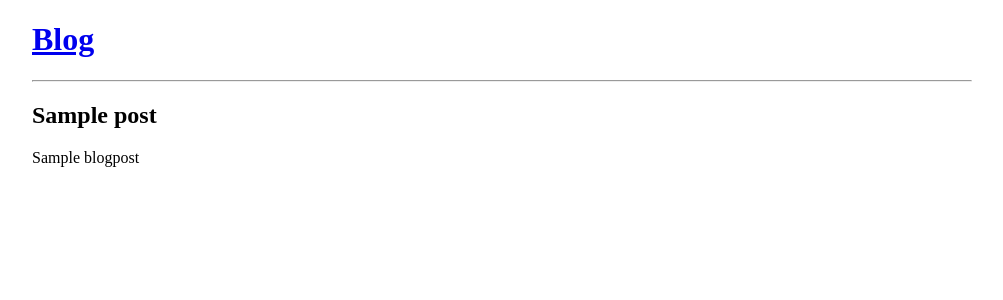
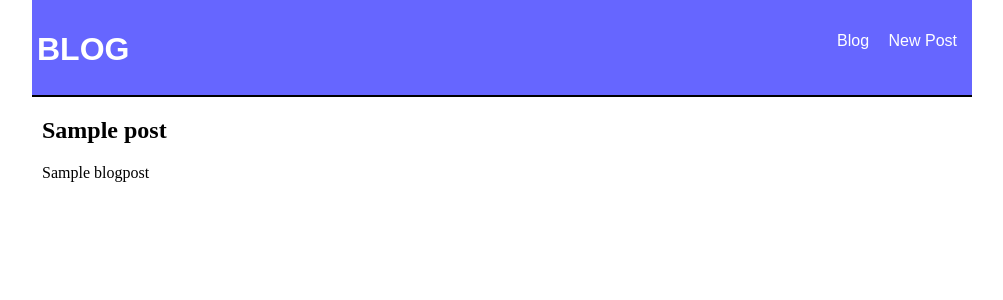
Before and after one commit to dsalb1/blog, a Python web app: template templates/post.html in a window 1280 px wide. Shown: the top 300 px of the page, without its empty margins (138-1141 px from the left). Run offline with Jinja, Linux system fonts and the light colour scheme; the template is opened without the code that fills it: most values are stand-ins (such as "Sample title", 1, 10 or a date in 2020).

Commit message:
adding functionality, page traversal and styling

```diff
--- a/templates/base.html
+++ b/templates/base.html
@@ -6,25 +6,91 @@
 	</title>
 	<style type="text/css">
 		body {
-			margin:10px auto 0 auto;
+			padding:0;
+			margin:0 auto 0 auto;
 			width:940px;
 		}
+
+		header {
+			margin:0px;
+			background-color:#6666ff;
+			height:auto;
+			border-bottom: 2px solid black;
+		}
+
+		header h1, header nav {
+			font-family:Arial, Courier, sans-serif;
+			color:white;
+			display:inline-block
+		}
+
+		#title {
+			padding:10px 5px 5px 5px;
+		}
+
+		header nav {
+			padding-top: 2em;
+			float:right;
+		}
+
+		nav a {
+			padding-right:15px;
+			color:white;
+			text-decoration:none;
+		}
+
+		nav a:hover {
+			color:orange;
+		}
+
+		main h2, main p{
+			padding-left:10px;
+		}
+
+		.post {
+			text-decoration:none;
+		}
+
+		.post:hover {
+			color:orange;
+		}
+
 		.error {
 			color:red;
 		}
+
+		footer {
+			margin-top:30px;
+		}
+
+		footer a {
+			font-size:1.1em;
+			padding-left:10px;
+		}
+
+		footer a:hover {
+			color:orange;
+		}
+
 	</style>
+
 </head>
 
 <body>
 
+	<header id="top">
+		<h1 id="title">BLOG</h1>
+		<nav>
+			<a href="/blog">Blog</a>
+			<a href="/blog/newpost">New Post</a>
+		</nav>
+	</header>
 
-	<h1><a href='/blog'>Blog</a></h1>
-
-	<hr>
+	<main>
 
 	{% block content %}
 	{% endblock %}
-
+	</main>
 
 </body>
 </html>
```
Also changed, not shown: main.py (+14 -3 lines), templates/blog.html (+16 -1 lines), templates/reset.css (added, +48 -0 lines), 1 other file.
